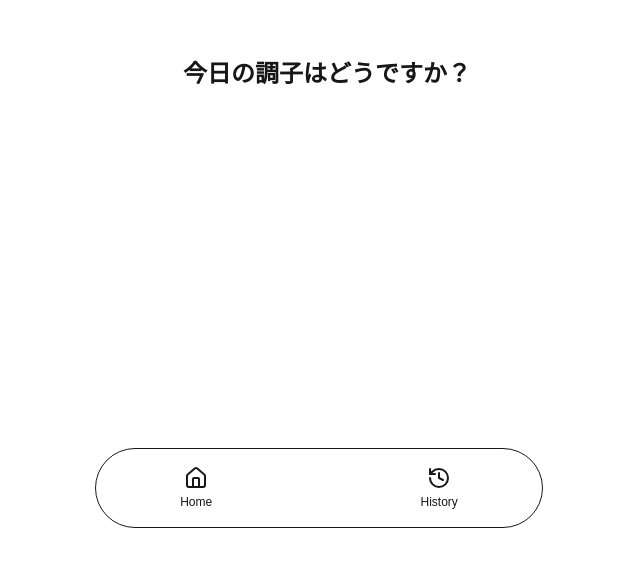
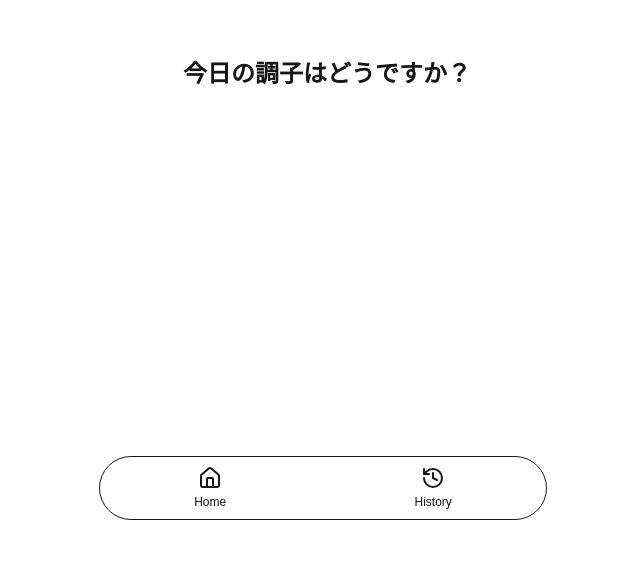
Before and after one commit to SakumaTakuya/first-pwa, a Next.js app: page / in a window 1280 px wide. Shown: the part 272-838 px from the top of the page, without its empty margins (313-953 px from the left). Built offline with nearby package versions, Linux system fonts and the light colour scheme.

Commit message:
見た目の調整

```diff
--- a/src/components/main-nav.tsx
+++ b/src/components/main-nav.tsx
@@ -16,11 +16,11 @@ export const MainNav: React.FC = () => {
 
   return (
     <nav
-      className="z-30 fixed bottom-0 left-0 right-0 flex flex-rows gap-x-4 justify-center items-center"
+      className="z-30 fixed bottom-0 left-0 right-0 flex flex-rows gap-x-2 justify-center items-center m-2"
       style={{ paddingBottom: 'env(safe-area-inset-bottom)' }}
     >
-      <div className="bg-surface/80 backdrop-blur-lg flex items-center max-w-md h-20 border rounded-full flex-grow transition-all duration-300 ease-in-out">
-        <div className="flex gap-x-10 justify-around grow-1">
+      <div className="bg-surface/80 backdrop-blur-lg flex items-center max-w-md h-16 border rounded-full flex-grow transition-all duration-300 ease-in-out">
+        <div className="flex justify-around grow-1">
           {navItems.map(({ href, label, icon: Icon }) => {
             const isActive = pathname === href;
             return (
@@ -37,13 +37,13 @@ export const MainNav: React.FC = () => {
       </div>
 
       <div
-        className={`transition-all duration-300 ease-in-out overflow-hidden ${navConfig.actionButton ? 'max-w-[6rem] ml-auto' : 'max-w-0 ml-0'
+        className={`transition-all duration-150 overflow-hidden ${navConfig.actionButton ? 'max-w-16 ml-auto' : 'max-w-0 ml-0'
           }`}
       >
         <button
           onClick={navConfig.actionButton?.onClick}
           disabled={!navConfig.actionButton}
-          className="bg-accent text-white rounded-full w-14 h-14 flex items-center justify-center shadow-lg"
+          className="bg-accent text-white rounded-full w-16 h-16 flex items-center justify-center shadow-lg"
         >
           <Plus size={28} />
         </button>
```
